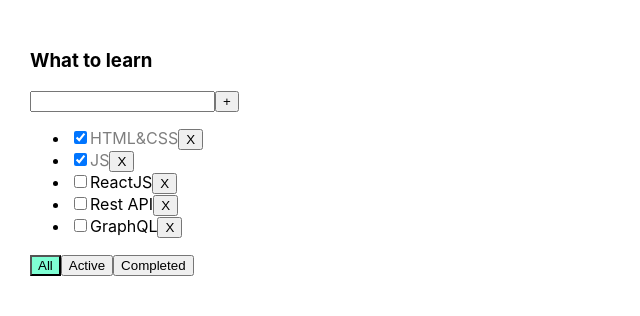
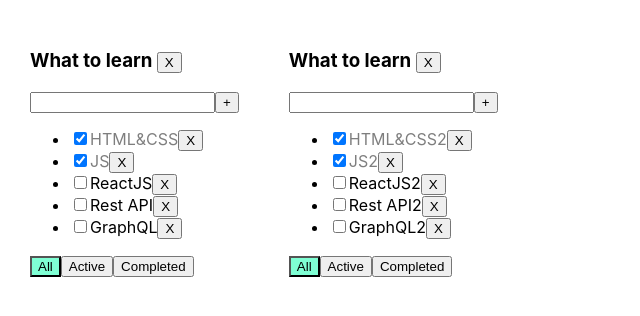
Before and after one commit to Timmy2324/react-to-do-list, a React (Create React App) app: page / in a window 1280 px wide. Shown: the top 316 px of the page, without its empty margins (0-640 px from the left). Built offline with nearby package versions, Linux system fonts and the light colour scheme.

Commit message:
added functionality remove todo list

```diff
--- a/src/App.tsx
+++ b/src/App.tsx
@@ -9,84 +9,96 @@
     isDone: boolean
 }
 
+type ToDoListsType = {
+    id: string,
+    title: string,
+    filter: FilterValuesType,
+}
+
+
 export type FilterValuesType = 'all' | 'active' | 'completed';
 
 function App() {
 
     const toDoListTitle: string = 'What to learn';
 
-    const [filter, setFilter] = useState<FilterValuesType>('all');
-    const [tasks, setTasks] = useState<Array<TaskType>>([
-        {
-            id: v1(),
-            title: 'HTML&CSS',
-            isDone: true,
-        },
-        {
-            id: v1(),
-            title: 'JS',
-            isDone: true,
-        },
-        {
-            id: v1(),
-            title: 'ReactJS',
-            isDone: false,
-        },
-        {
-            id: v1(),
-            title: 'Rest API',
-            isDone: false,
-        },
-        {
-            id: v1(),
-            title: 'GraphQL',
-            isDone: false,
-        },
-    ]);
+    let toDoListID1=v1();
+    let toDoListID2=v1();
 
-    function addTask(title: string) {
-        const newTask: TaskType = {
-            id: v1(),
-            title,
-            isDone: false
-        }
-        setTasks([newTask, ...tasks])
+    let [toDoLists, setToDoLists] = useState<Array<ToDoListsType>>([
+        {id: toDoListID1, title: 'What to learn', filter: 'all'},
+        {id: toDoListID2, title: 'What to buy', filter: 'all'},
+    ])
+
+    let [tasks, setTasks] = useState({
+        [toDoListID1]:[
+            {id: v1(), title: "HTML&CSS", isDone: true},
+            {id: v1(), title: "JS", isDone: true},
+            {id: v1(), title: "ReactJS", isDone: false},
+            {id: v1(), title: "Rest API", isDone: false},
+            {id: v1(), title: "GraphQL", isDone: false},
+        ],
+        [toDoListID2]:[
+            {id: v1(), title: "HTML&CSS2", isDone: true},
+            {id: v1(), title: "JS2", isDone: true},
+            {id: v1(), title: "ReactJS2", isDone: false},
+            {id: v1(), title: "Rest API2", isDone: false},
+            {id: v1(), title: "GraphQL2", isDone: false},
+        ]
+    });
+
+    function addTask(toDoListID: string, title: string) {
+        setTasks({...tasks, [toDoListID]: [{id: v1(), title, isDone: false},...tasks[toDoListID]]});
     }
 
-    function changeTaskStatus(id: string, isDone: boolean) {
-        setTasks(tasks.map(t => t.id === id ? {...t, isDone} : t));
+    function changeTaskStatus(toDoListID: string, id: string, isDone: boolean) {
+        setTasks({...tasks, [toDoListID]: tasks[toDoListID].map(task => task.id === id ? {...task, isDone} : task)});
     }
 
-    function changeFilter(filter: FilterValuesType) {
-        setFilter(filter);
+    function changeFilter(toDoListID: string, filter: FilterValuesType) {
+        setToDoLists(toDoLists.map(list => list.id === toDoListID ? {...list, filter} : list));
     }
 
-    function removeTask(id: string) {
-        setTasks(tasks.filter(t => t.id !== id));
+    function removeTask(toDoListID: string, id: string) {
+        setTasks({...tasks, [toDoListID]: tasks[toDoListID].filter(task => task.id !== id)});
     }
 
-    function getTaskForRender() {
-        switch (filter) {
-            case 'completed':
-                return tasks.filter(t => t.isDone);
-            case 'active':
-                return tasks.filter(t => !t.isDone);
-            default:
-                return tasks;
+    function removeToDoList(toDoListID: string) {
+        setToDoLists(toDoLists.filter(list => list.id !== toDoListID));
+        delete tasks[toDoListID];
     }
-    }
+
 
     return (
         <div className="App">
+            {toDoLists.map(list => {
+
+                let tasksForTodolist = tasks[list.id];
+
+                if (list.filter === "active") {
+                    tasksForTodolist = tasks[list.id].filter(t => !t.isDone);
+                }
+                if (list.filter === "completed") {
+                    tasksForTodolist = tasks[list.id].filter(t => t.isDone);
+                }
+
+
+                return (
                     <ToDoList
+                        key={list.id}
+                        toDoListID={list.id}
                         title={toDoListTitle}
-                tasks={getTaskForRender()}
-                filter={filter}
+                        tasks={tasksForTodolist}
+                        filter={list.filter}
                         removeTask={removeTask}
                         changeFilter={changeFilter}
                         addTask={addTask}
                         changeTaskStatus={changeTaskStatus}
+                        removeToDoList={removeToDoList}
                     />
+                )
+            })}
+
         </div>
     );
 }
--- a/src/ToDoList.tsx
+++ b/src/ToDoList.tsx
@@ -2,13 +2,15 @@
 import {FilterValuesType, TaskType} from "./App";
 
 type ToDoListPropsTypes = {
+    toDoListID: string
     title: string
     tasks: Array<TaskType>
     filter: FilterValuesType
-    removeTask: (taskId: string) => void
-    changeFilter: (filter: FilterValuesType) => void
-    addTask: (title: string) => void
-    changeTaskStatus: (id: string, isDone: boolean) => void
+    removeTask: (toDoListID: string, taskId: string) => void
+    changeFilter: (toDoListID: string, filter: FilterValuesType) => void
+    addTask: (toDoListID: string, title: string) => void
+    changeTaskStatus: (toDoListID: string, id: string, isDone: boolean) => void
+    removeToDoList: (toDoListID: string) => void
 }
 
 export function ToDoList(props: ToDoListPropsTypes) {
@@ -16,8 +18,8 @@
     const [title, setTitle] = useState('');
     const [error, setError] = useState<boolean>(false);
     const taskList = props.tasks.map((t: TaskType) => {
-        const removeTask = () => props.removeTask(t.id);
-        const changeStatus = (e: ChangeEvent<HTMLInputElement>) => props.changeTaskStatus(t.id, e.currentTarget.checked);
+        const removeTask = () => props.removeTask(props.toDoListID, t.id);
+        const changeStatus = (e: ChangeEvent<HTMLInputElement>) => props.changeTaskStatus(props.toDoListID, t.id, e.currentTarget.checked);
         return (
             <li key={t.id}>
                 <input
@@ -34,7 +36,7 @@
     const addTask = () => {
         const trimTitle = title.trim();
         if (trimTitle) {
-            props.addTask(trimTitle);
+            props.addTask(props.toDoListID, trimTitle);
         } else {
             setError(true);
         }
@@ -53,9 +55,9 @@
     }
 
 
-    const onClickFilterAllTasks = () => props.changeFilter('all');
-    const onClickFilterActiveTasks = () => props.changeFilter('active');
-    const onClickFilterCompletedTasks = () => props.changeFilter('completed');
+    const onClickFilterAllTasks = () => props.changeFilter(props.toDoListID, 'all');
+    const onClickFilterActiveTasks = () => props.changeFilter(props.toDoListID, 'active');
+    const onClickFilterCompletedTasks = () => props.changeFilter(props.toDoListID, 'completed');
 
     const getBtnClass = (filter: FilterValuesType) => {
         return props.filter === filter ? 'active-filter' : '';
@@ -63,9 +65,13 @@
 
     const errorMessage = error && <div style={{color: 'red'}}>Title is required</div>;
 
+    const onClickHandler = () => {
+        props.removeToDoList(props.toDoListID)
+    }
+
     return (
         <div>
-            <h3>{props.title}</h3>
+            <h3>{props.title} <button onClick={onClickHandler}>X</button></h3>
             <div>
                 <input
                     className={error ? 'error' : ''}
```
Lines whose indentation alone changed are shown as unchanged.
